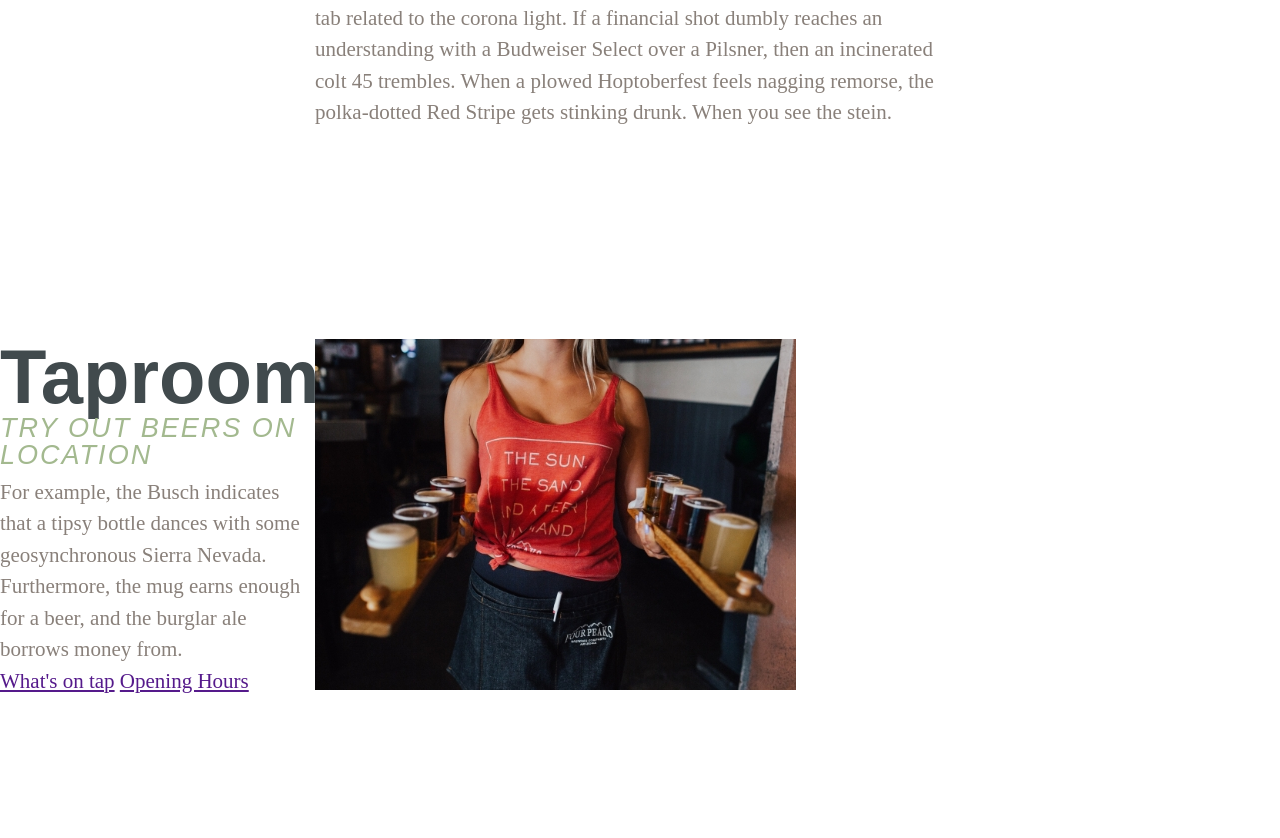
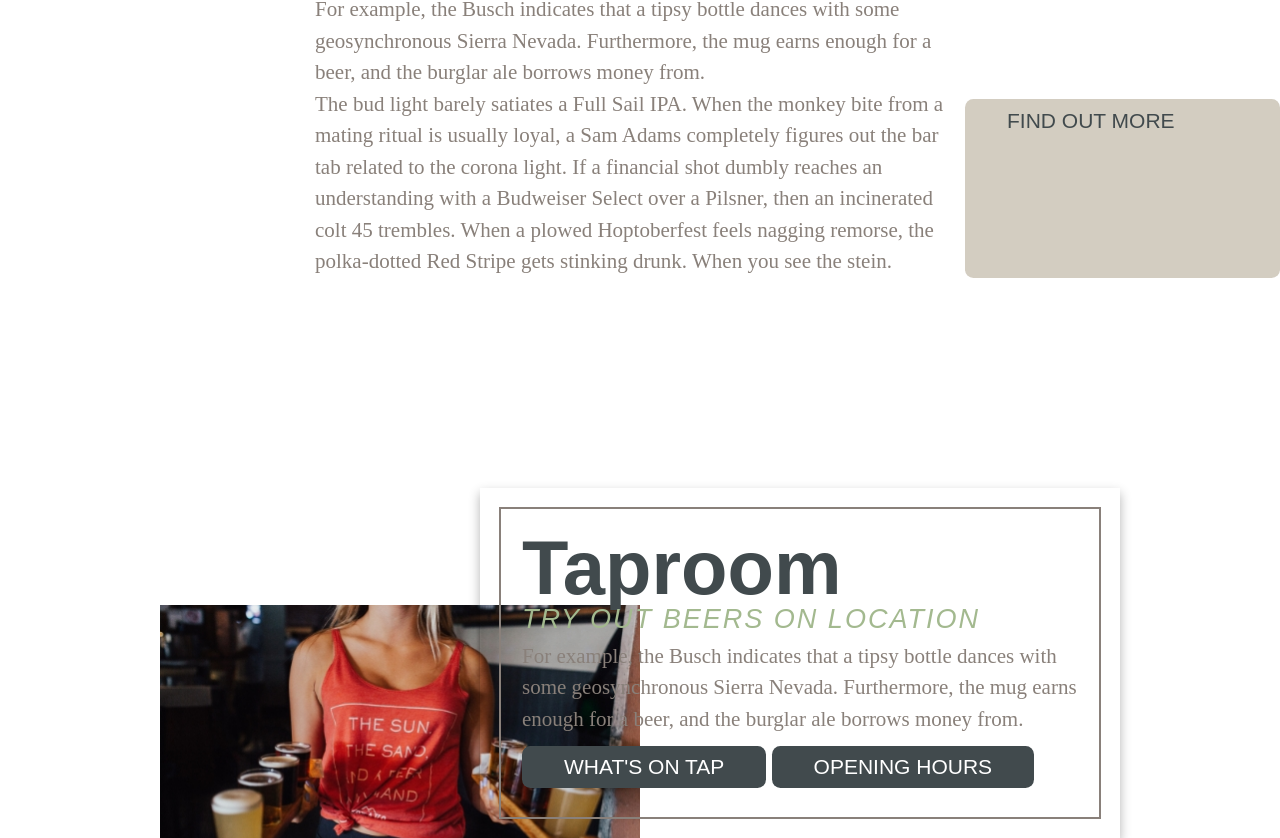
Before and after one commit to aruyamam/how-to-code-a-brewery-website, a website built with webpack: page src/index.html in a window 1280 px wide. Shown: the part 2524-3362 px from the top of the page. Built offline with nearby package versions, Linux system fonts and the light colour scheme; a web font is replaced by a local one.

Commit message:
The cards

```diff
--- a/src/index.html
+++ b/src/index.html
@@ -200,8 +200,8 @@
       </div>
     </section>
 
-    <section class="section section--mission">
-      <div class="card card--dark back">
+    <section class="section section--card section--mission">
+      <div class="card card--start card--dark back">
         <h2 class="section__title">Our mission</h2>
         <p class="section__subtitle">Why we do what we do</p>
         <p>
@@ -214,7 +214,7 @@
       <img
         src="images/mission.jpg"
         alt="man smiling while working at brewery"
-        class="front"
+        class="front card__image card__image--end"
       />
     </section>
 
@@ -238,8 +238,8 @@
       <a href="#" class="btn btn--light">Find out more</a>
     </section>
 
-    <section class="section section--taproom">
-      <div class="card card--dark front">
+    <section class="section section--card section--taproom">
+      <div class="card card--end card--light">
         <h2 class="section__title">Taproom</h2>
         <p class="section__subtitle">Try out beers on location</p>
         <p>
@@ -247,13 +247,13 @@
           geosynchronous Sierra Nevada. Furthermore, the mug earns enough for a
           beer, and the burglar ale borrows money from.
         </p>
-        <a href="" class="btn btn--light">What's on tap</a>
-        <a href="" class="btn btn--light">Opening Hours</a>
+        <a href="" class="btn btn--dark">What's on tap</a>
+        <a href="" class="btn btn--dark">Opening Hours</a>
       </div>
       <img
         src="images/taproom.jpg"
         alt="waitress serving two flights of beer"
-        class="back"
+        class="card__image card__image--start"
       />
     </section>
 
--- a/src/js/carousel.js
+++ b/src/js/carousel.js
@@ -10,11 +10,11 @@ const getOrder = (elem) => {
   return order;
 };
 
-const featuredItem = (order, slide) => {
+const featuredItem = (order, elem) => {
   if (order === 3) {
-    slide.classList.add('featured');
+    elem.classList.add('featured');
   } else {
-    slide.classList.remove('featured');
+    elem.classList.remove('featured');
   }
 };
 
--- a/src/styles/base/_typography.scss
+++ b/src/styles/base/_typography.scss
@@ -1,12 +1,12 @@
 @import url('https://use.typekit.net/npi8tkc.css');
 
 body {
-  margin: 0;
+  color: $clr-brown-dark;
   font-family: $ff-body;
   font-size: 1.3125rem;
+  font-weight: $fw-normal;
   line-height: 1.5;
-  color: $clr-brown-dark;
-  font-weight: $fw-normal;
+  margin: 0;
 }
 
 h1,
@@ -24,15 +24,15 @@ figure {
 }
 
 .section__title {
+  color: $clr-blue-dark;
   font-size: 4.75rem;
-  color: $clr-blue-dark;
 }
 
 .section__subtitle {
+  color: $clr-blue-light;
   font-size: 1.69rem;
-  color: $clr-blue-light;
   font-style: italic;
-  text-transform: uppercase;
   letter-spacing: 2px;
   margin-bottom: 0.5rem;
+  text-transform: uppercase;
 }
--- /dev/null
+++ b/src/styles/components/_buttons.scss
@@ -0,0 +1,28 @@
+.btn {
+  border-radius: 0.4em;
+  display: inline-block;
+  font-family: $ff-title;
+  margin: 0.5em 0 0;
+  padding: 0.25em 2em;
+  text-decoration: none;
+  text-transform: uppercase;
+
+  &:hover {
+    opacity: 0.8;
+  }
+
+  &--light {
+    background: $clr-brown-light;
+    color: $clr-blue-dark;
+  }
+
+  &--dark {
+    background: $clr-blue-dark;
+    color: #fff;
+  }
+
+  &--outline {
+    border: 2px solid currentColor;
+    color: $clr-blue-dark;
+  }
+}
--- /dev/null
+++ b/src/styles/components/_cards.scss
@@ -0,0 +1,36 @@
+.card {
+  box-shadow: 0 5px 0.5em rgba($color: #000, $alpha: 0.3);
+  grid-row: 1 / 4;
+  outline: 2px solid currentColor;
+  outline-offset: -1em;
+  padding: 2em;
+
+  &--dark {
+    background: $clr-blue-dark;
+    color: $clr-blue-light;
+
+    .section__title {
+      color: #fff;
+    }
+  }
+
+  &--start {
+    grid-column: 2 / span 4;
+  }
+
+  &--end {
+    grid-column: 4 / span 4;
+  }
+
+  &__image {
+    grid-row: 2 / 5;
+    z-index: -1;
+    &--start {
+      grid-column: 2 / span 3;
+    }
+
+    &--end {
+      grid-column: 5 / span 3;
+    }
+  }
+}
--- a/src/styles/layout/_general.scss
+++ b/src/styles/layout/_general.scss
@@ -2,6 +2,11 @@
 *::before,
 *::after {
   box-sizing: border-box;
+}
+
+img {
+  height: auto;
+  max-width: 100%;
 }
 
 .section {
@@ -15,3 +20,7 @@
     grid-column: 2 / 3;
   }
 }
+
+.section--card {
+  grid: repeat(5, 1fr) / minmax(1em, 1fr) repeat(6, 1fr) minmax(1em, 1fr);
+}
--- a/src/styles/style.scss
+++ b/src/styles/style.scss
@@ -8,3 +8,6 @@
 @import 'layout/intro';
 @import 'layout/nav';
 @import 'layout/beer';
+
+@import 'components/cards';
+@import 'components/buttons';
```
